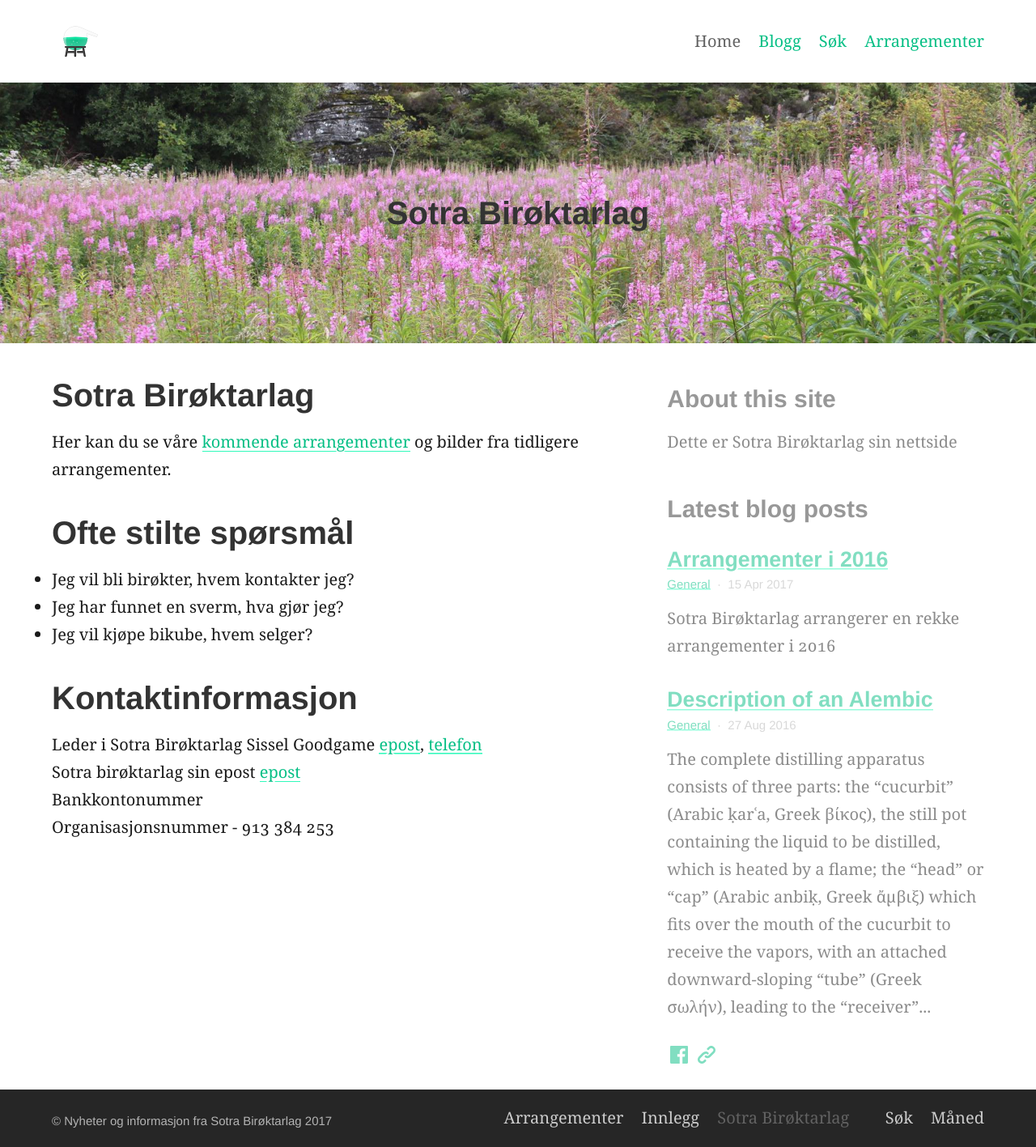
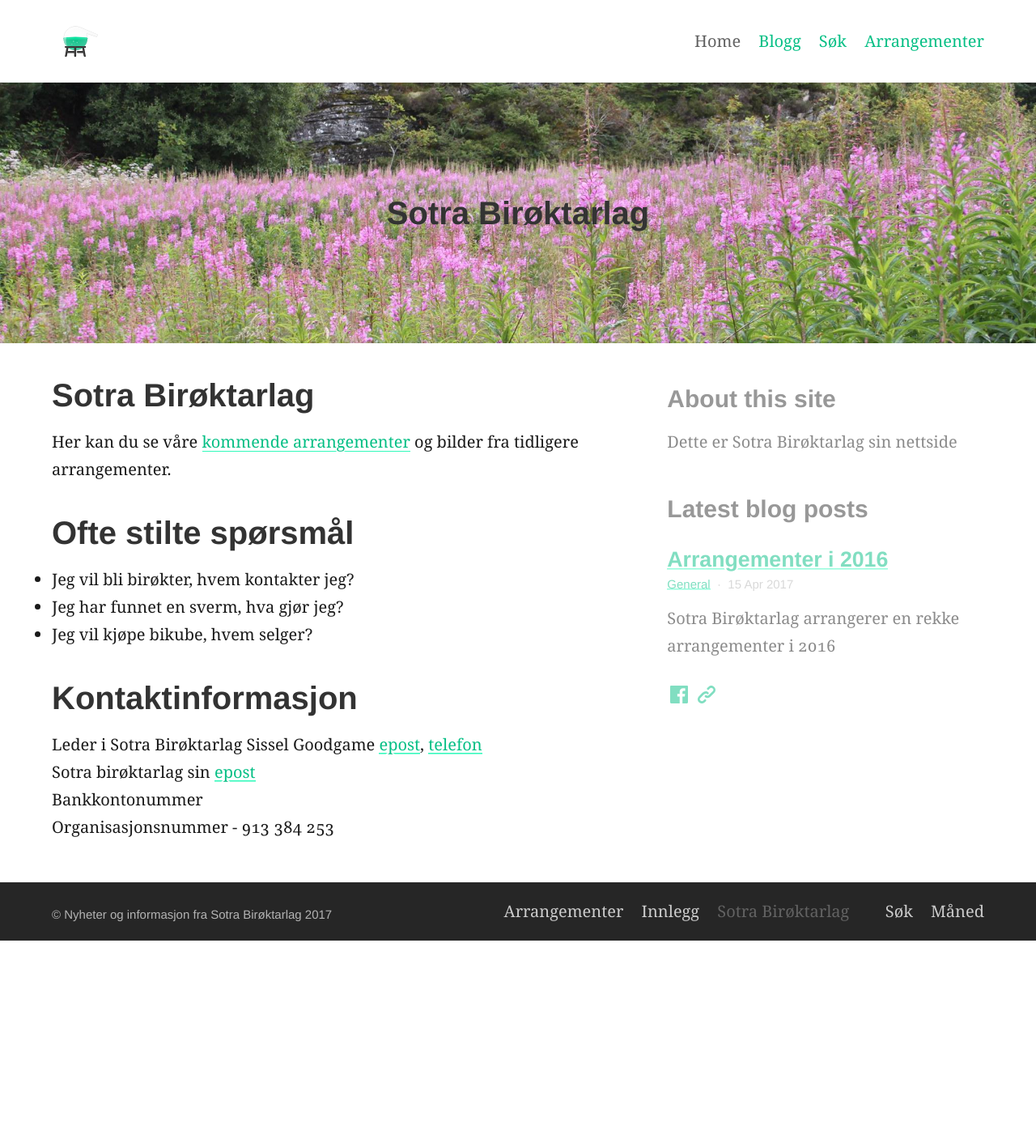
Before and after one commit to SotraBiroktarlag/sotrabirokt, a Jekyll site: the page built from index.md, in a window 1280 px wide. Shown: the whole page at 81% size. Built offline with Jekyll 4.4.1, drawn with Linux system fonts in a browser that asks for light colours; after the commit the page ends 1162 px from its top, so only the background shows below that.

```diff
--- a/_config.yml
+++ b/_config.yml
@@ -82,7 +82,7 @@ description: "Dette er Sotra Birøktarlag sin nettside" # Site description and d
 url: "www.sotrabirøktarlag.no" # Site url, also used in jekyll-seo-tag
 repo: "https://github.com/SotraBiroktarlag/sotrabirokt/"
 email: "sotra.biroektarlag@gmail.com"
-avatarurl: "https://www.gravatar.com/avatar/6c0377abcf4da91cdd35dea4554b2a4c" # Uses avatars for favicons to get multple sites, eg Gravatar, Twitter, GitHub
+#avatarurl: "https://www.gravatar.com/avatar/6c0377abcf4da91cdd35dea4554b2a4c" # Uses avatars for favicons to get multple sites, eg Gravatar, Twitter, GitHub
 
 # 8. Site navigation
 navigation_header:
--- a/_posts/2016-08-27-example-post-one.md
+++ /dev/null
@@ -1,13 +0,0 @@
----
-title: Description of an Alembic
-category: General
-feature_image: "https://unsplash.it/1200/400?image=200"
----
-
-The complete distilling apparatus consists of three parts: the "cucurbit" (Arabic ḳarʿa, Greek βίκος), the still pot containing the liquid to be distilled, which is heated by a flame; the "head" or "cap" (Arabic anbiḳ, Greek ἄμβιξ) which fits over the mouth of the cucurbit to receive the vapors, with an attached downward-sloping "tube" (Greek σωλήν), leading to the "receiver" (Arabic ḳābila, Greek ἄγγος or φιάλη) container.
-
-<!-- more -->
-
-Retorts have the "cap" and the "cucurbit" made into one. The anbik is also called the raʾs (head) of the cucurbit. The liquid in the cucurbit is heated or boiled; the vapour rises into the anbik, where it cools by contact with the walls and condenses, running down the spout into the receiver. A modern descendant of the alembic is the pot still, used to produce distilled beverages.
-
-_Originally from [Alembic - Wikipedia](https://en.wikipedia.org/wiki/Alembic)_
--- a/index.md
+++ b/index.md
@@ -7,7 +7,7 @@ image: "assets/logo.jpg"
 excerpt:
 ---
 
-Her kan du se våre [kommende arrangementer](arrangementer.md) og bilder fra tidligere arrangementer.
+Her kan du se våre [kommende arrangementer]({{ site.baseurl }}{% link arrangementer.md %}) og bilder fra tidligere arrangementer.
 
 
 # Ofte stilte spørsmål
@@ -17,6 +17,6 @@ Her kan du se våre [kommende arrangementer](arrangementer.md) og bilder fra tid
 
 # Kontaktinformasjon
 Leder i Sotra Birøktarlag Sissel Goodgame [epost](mailto:sisselgoodgame@gmail.com), [telefon](tel:+4746823588)
-Sotra birøktarlag sin epost [epost](mailto:sotra.biroektarlag@gmail.com)
+Sotra birøktarlag sin [epost](mailto:sotra.biroektarlag@gmail.com)
 Bankkontonummer
 Organisasjonsnummer - 913 384 253
```
